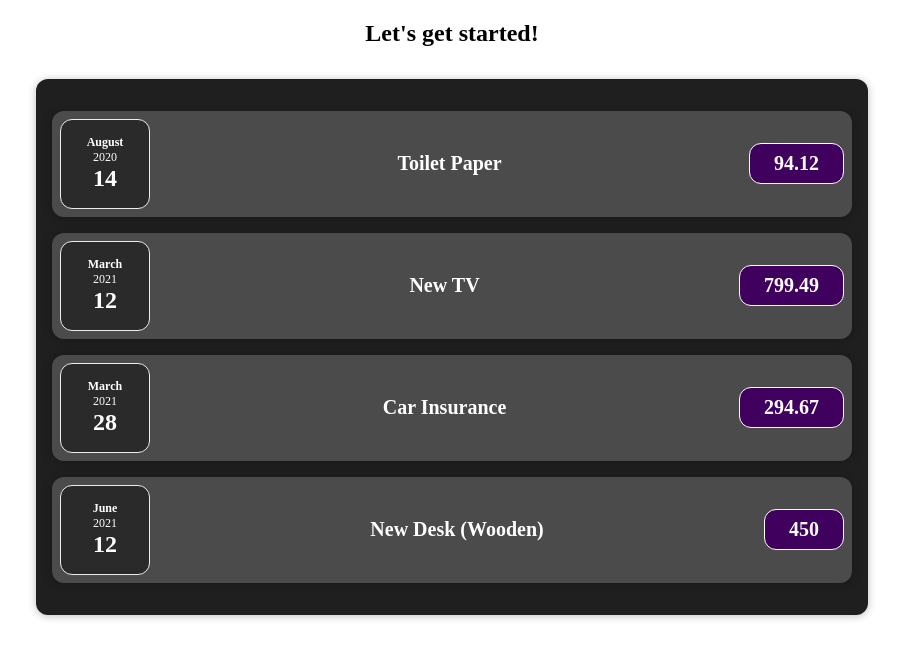
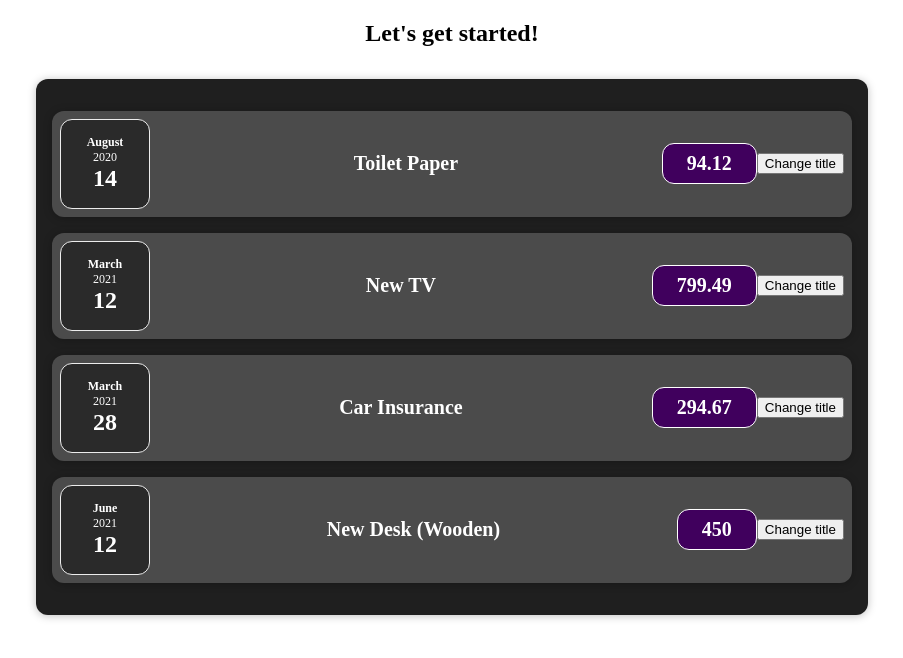
Before and after one commit to 2jiwon/udemy-courses, a React (Create React App) app in the folder react-complete-guide/project01/: page / in a window 1280 px wide. Shown: the top 658 px of the page, without its empty margins (188-1091 px from the left). Built offline with nearby package versions, Linux system fonts and the light colour scheme.

Commit message:
useState hook 사용

```diff
--- a/react-complete-guide/project01/src/components/Expenses/ExpenseItem.js
+++ b/react-complete-guide/project01/src/components/Expenses/ExpenseItem.js
@@ -1,15 +1,23 @@
 import './ExpenseItem.css';
 import ExpenseDate from './ExpenseDate';
 import Card from '../UI/Card';
+import { useState } from 'react';
 
 const ExpenseItem = (props) => {
+    const [title, setTitle] = useState(props.title);
+    const clickHandler = () => {
+        setTitle("Updated!");
+        console.log(title);
+    }
+
     return (
         <Card className='expense-item'>
             <ExpenseDate date={props.date} />
             <div className='expense-item__description'>
-                <h2>{props.title}</h2>
+                <h2>{title}</h2>
             </div>
             <div className='expense-item__price'>{props.amount}</div>
+            <button onClick={clickHandler}>Change title</button>
         </Card>
     );
 }
```
